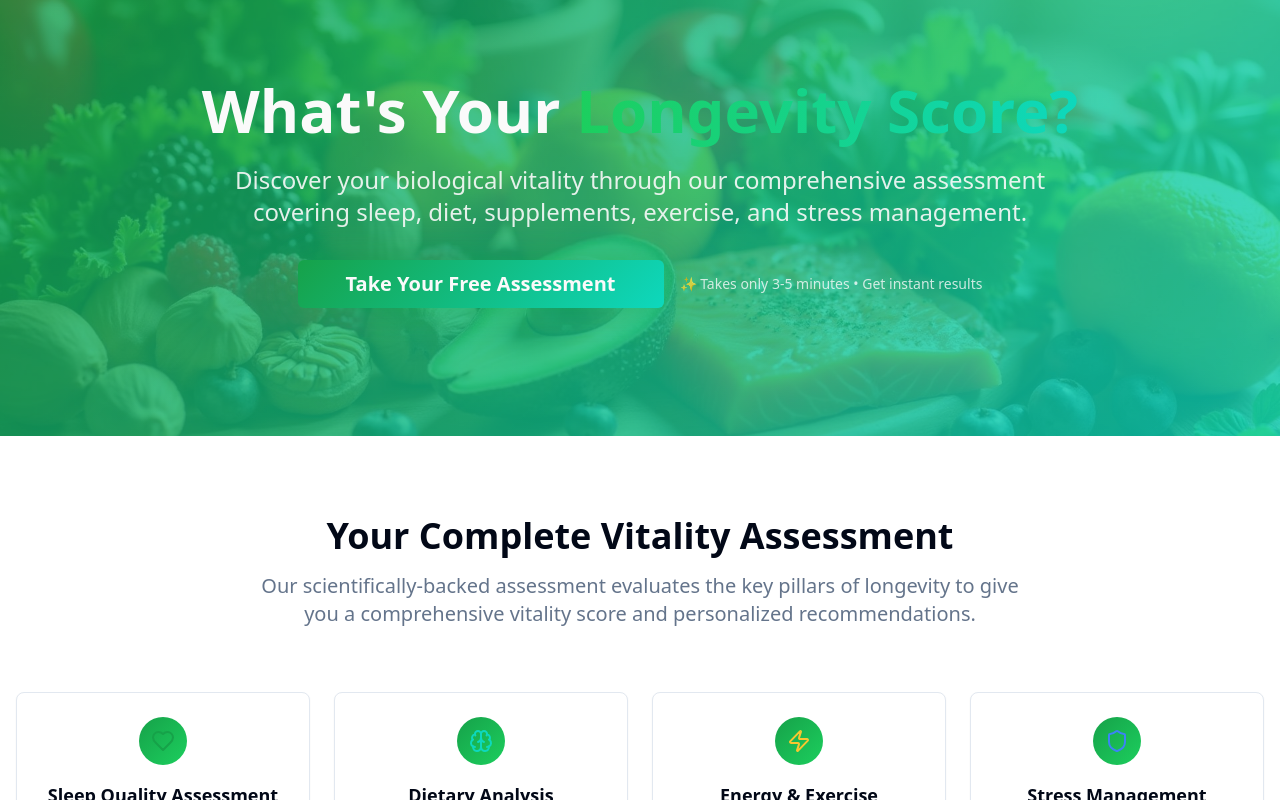
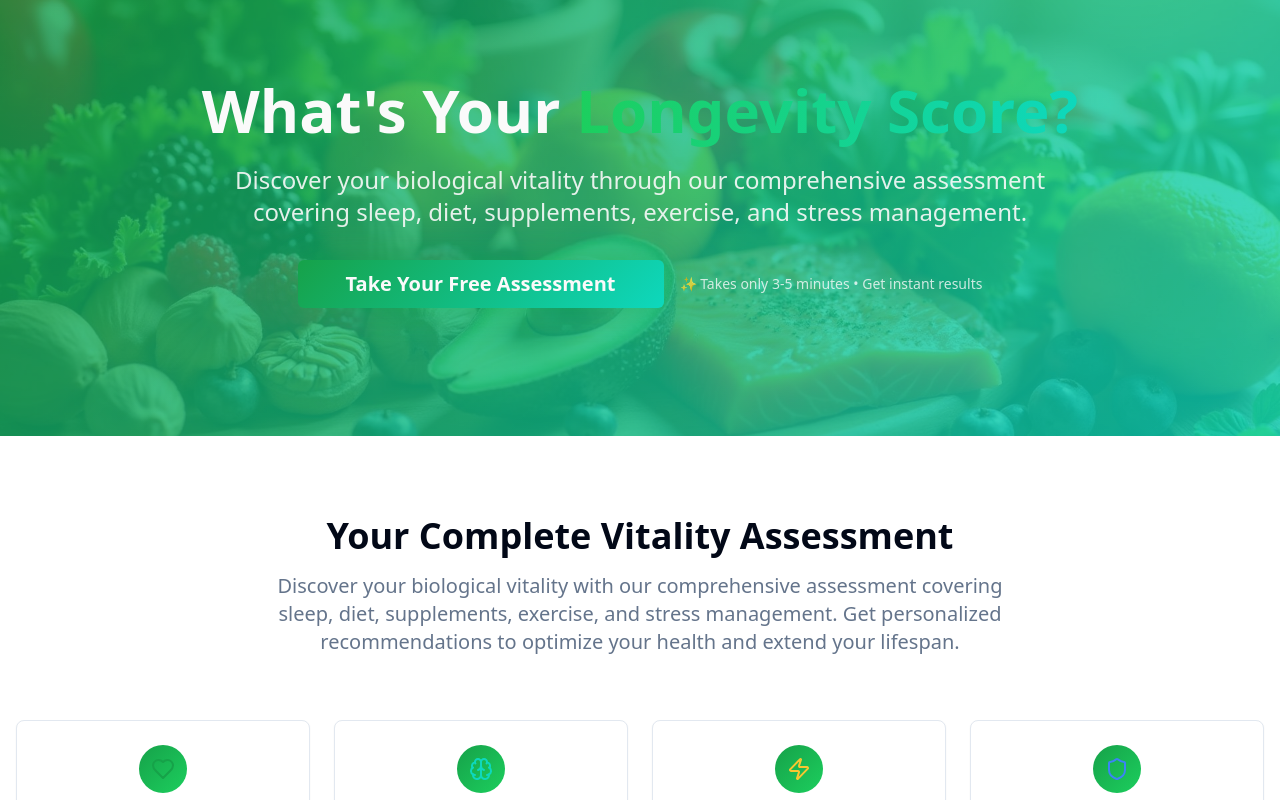
Before and after one commit to healthylifescore-com/longevity-score-quizzer-lab, a React (Vite) app: page / in a window 1280 px wide. Shown: the top 800 px of the page. Built offline with nearby package versions, Linux system fonts and the light colour scheme.

Commit message:
Update landing page text
Modify the landing page text to reflect the new messaging.

```diff
--- a/src/components/LandingPage.tsx
+++ b/src/components/LandingPage.tsx
@@ -96,7 +96,7 @@ export const LandingPage = ({ onStartQuiz }: LandingPageProps) => {
               Your Complete Vitality Assessment
             </h2>
             <p className="text-xl text-muted-foreground max-w-3xl mx-auto">
-              Our scientifically-backed assessment evaluates the key pillars of longevity to give you a comprehensive vitality score and personalized recommendations.
+              Discover your biological vitality with our comprehensive assessment covering sleep, diet, supplements, exercise, and stress management. Get personalized recommendations to optimize your health and extend your lifespan.
             </p>
           </div>
 
```
